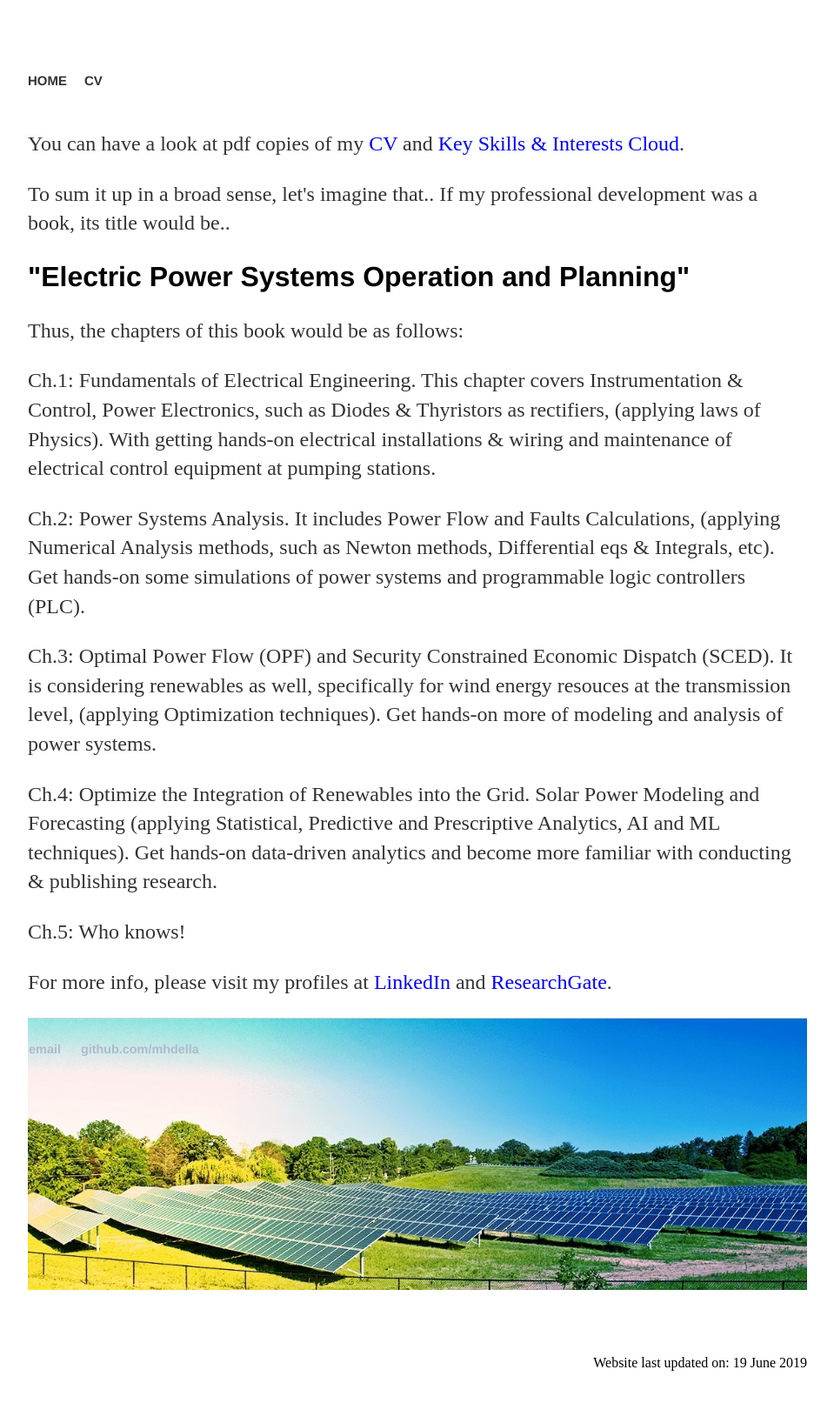
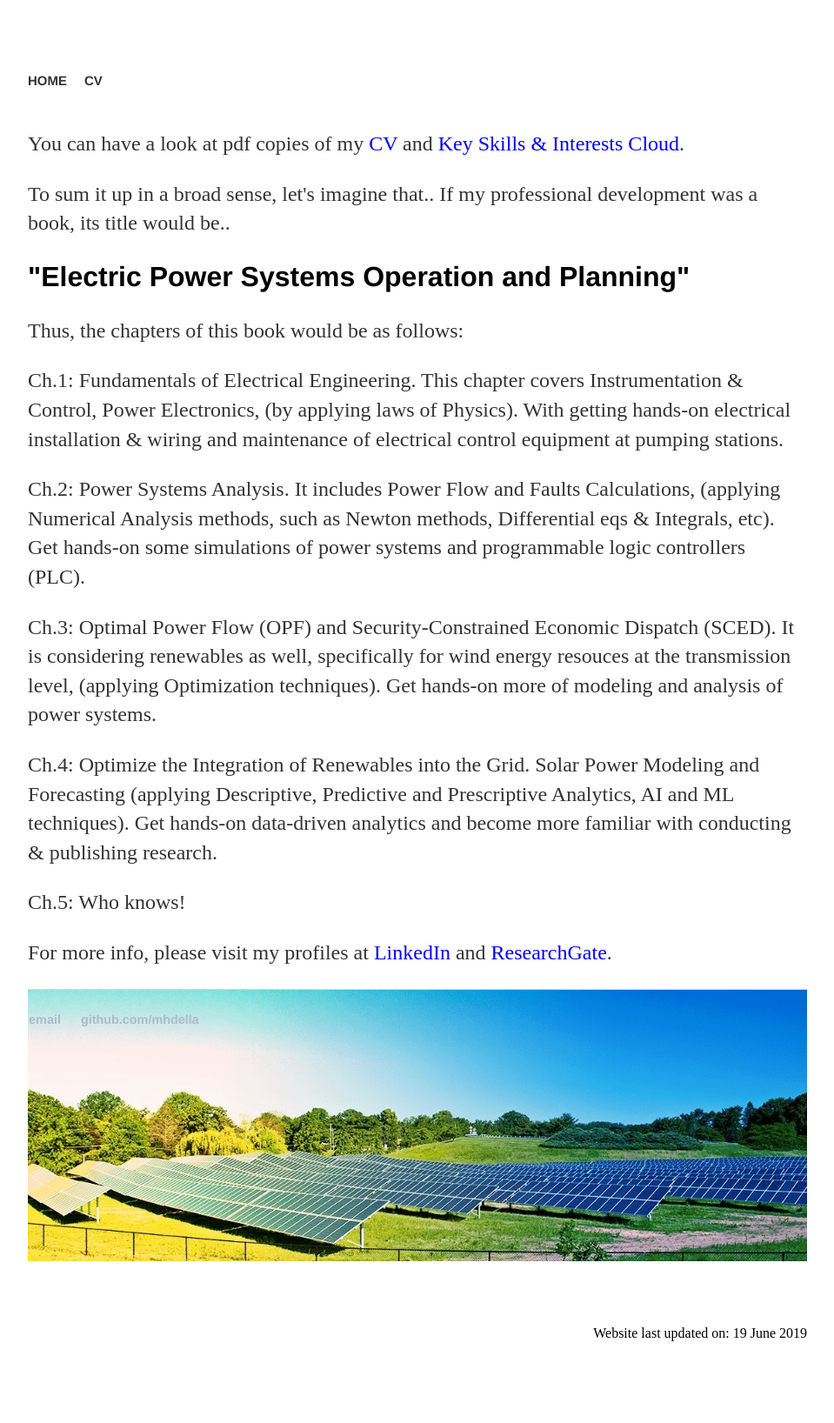
Before and after one commit to MohamedAbuella/MohamedAbuella.github.io, a Jekyll site: the page built from cv/index.html, in a window 1280 px wide. Shown: the whole page at 87% size, without its empty margins (160-1119 px from the left). Built offline with Jekyll 4.4.1, drawn with Linux system fonts in a browser that asks for light colours; nearby versions of some CDN libraries; a script that is not in the unit is left out; comment, search, counter and statistics services are not loaded; after the commit the page ends 1602 px from its top, so only the background shows below that.

Commit message:
Update index.html

```diff
--- a/cv/index.html
+++ b/cv/index.html
@@ -9,10 +9,10 @@
 
 <p> To sum it up in a broad sense, let's imagine that.. If my professional development was a book, its title would be..  </p> <h2>"Electric Power Systems Operation and Planning"</h2>
 <p> Thus, the chapters of this book would be as follows:</p>
-<p>Ch.1: Fundamentals of Electrical Engineering. This chapter covers Instrumentation & Control, Power Electronics, such as Diodes & Thyristors as rectifiers, (applying laws of Physics). With getting hands-on electrical installations & wiring and maintenance of electrical control equipment at pumping stations.</p>
+<p>Ch.1: Fundamentals of Electrical Engineering. This chapter covers Instrumentation & Control, Power Electronics, (by applying laws of Physics). With getting hands-on electrical installation & wiring and maintenance of electrical control equipment at pumping stations.</p>
 <p>Ch.2: Power Systems Analysis. It includes Power Flow and Faults Calculations, (applying Numerical Analysis methods, such as Newton methods, Differential eqs & Integrals, etc). Get hands-on some simulations of power systems and programmable logic controllers (PLC).</p>
-<p>Ch.3: Optimal Power Flow (OPF) and Security Constrained Economic Dispatch (SCED). It is considering renewables as well, specifically for wind energy resouces at the transmission level, (applying Optimization techniques). Get hands-on more of modeling and analysis of power systems.</p>
-<p>Ch.4: Optimize the Integration of Renewables into the Grid. Solar Power Modeling and Forecasting (applying Statistical, Predictive and Prescriptive Analytics, AI and ML techniques). Get hands-on data-driven analytics and become more familiar with conducting & publishing research.</p>
+<p>Ch.3: Optimal Power Flow (OPF) and Security-Constrained Economic Dispatch (SCED). It is considering renewables as well, specifically for wind energy resouces at the transmission level, (applying Optimization techniques). Get hands-on more of modeling and analysis of power systems.</p>
+<p>Ch.4: Optimize the Integration of Renewables into the Grid. Solar Power Modeling and Forecasting (applying Descriptive, Predictive and Prescriptive Analytics, AI and ML techniques). Get hands-on data-driven analytics and become more familiar with conducting & publishing research.</p>
 <p>Ch.5: Who knows!</p>
 <p>For more info, please visit my profiles at <a href="https://www.linkedin.com/in/mohamed-abuella/" target="_blank" style="color:blue">LinkedIn</a> and <a href="https://www.researchgate.net/profile/Mohamed_Abuella" target="_blank" style="color:blue">ResearchGate</a>.</p>
 
```
